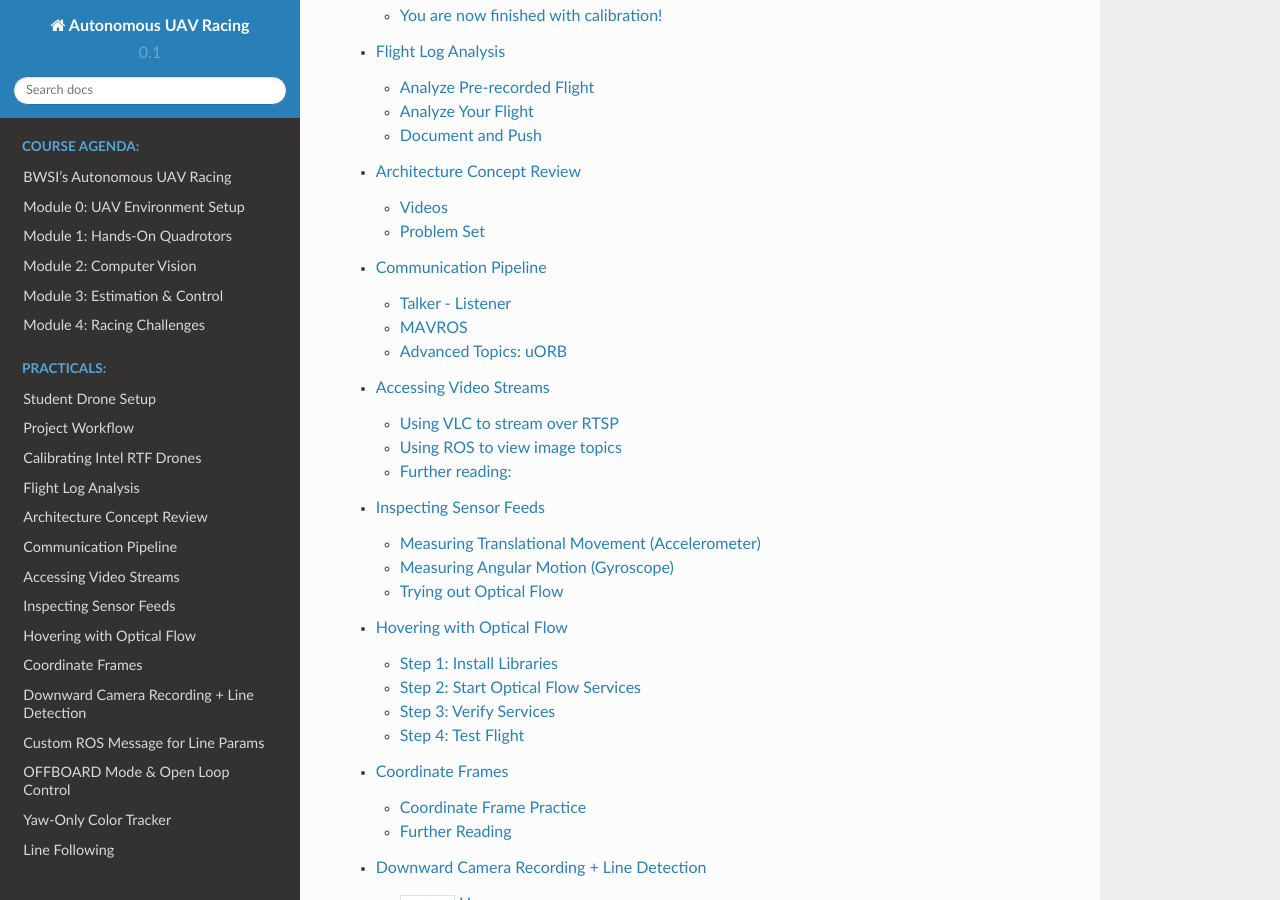
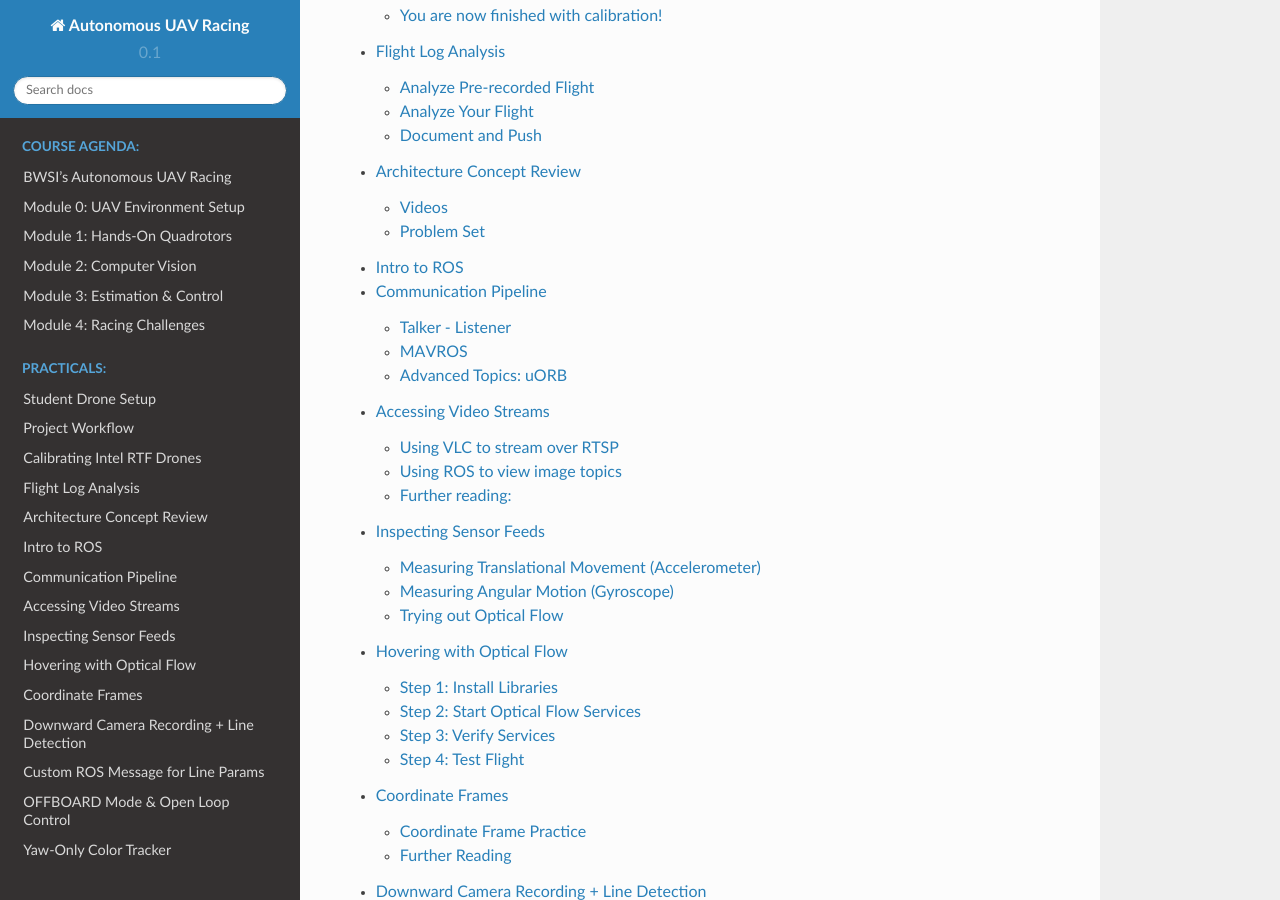
Before and after one commit to BWSI-UAV/website, a Sphinx documentation site: the page built from docs/index.rst, in a window 1280 px wide and 900 px high, scrolled down 1536 px. Built offline with Sphinx 7.4.7 and the Read the Docs theme 2.0.0, drawn with Linux system fonts in a browser that asks for light colours.

Commit message:
starting ros intro page. fixing links

```diff
--- a/docs/index.rst
+++ b/docs/index.rst
@@ -26,6 +26,7 @@ Welcome to UAV Racing's documentation!
    calibration.ipynb
    flight_log_analysis.ipynb
    intel_rtf_architecture.ipynb
+   ros_introduction.ipynb
    communication_pipeline.ipynb
    accessing_video_streams.ipynb
    internal_sensor_testing.ipynb
```
Also changed, not shown: docs/flight_log_analysis.ipynb, docs/quadrotor_basics.ipynb, docs/ros_introduction.ipynb (added).
